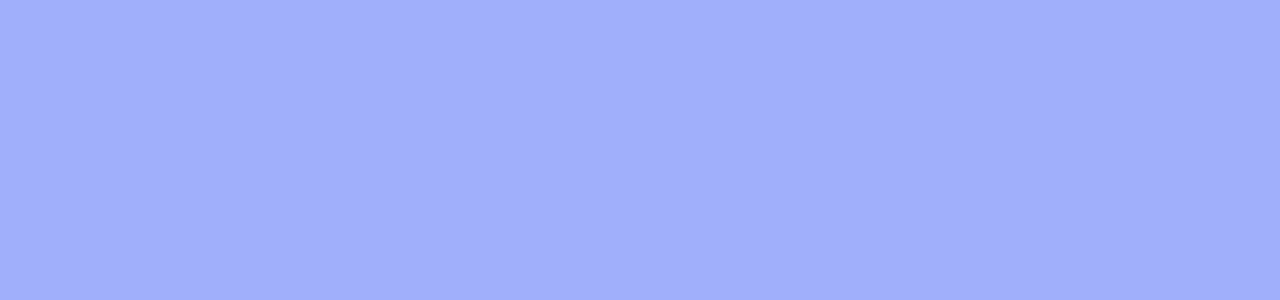
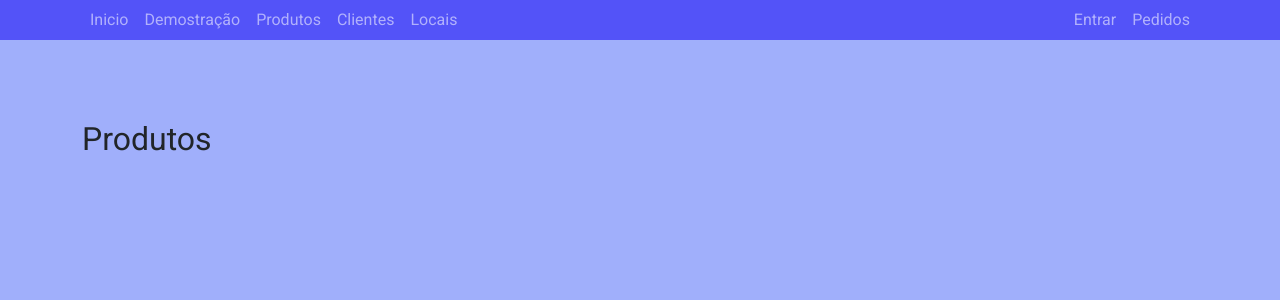
Before and after one commit to fmoreiranet/vue-Bololand, a Vue app: page /produtos in a window 1280 px wide. Shown: the top 300 px of the page. Built offline with nearby package versions, Linux system fonts and the light colour scheme.

Commit message:
2022-03-23 - instalar rotas

```diff
--- a/src/router/index.js
+++ b/src/router/index.js
@@ -23,7 +23,7 @@ const routes = [
   {
     path: '/produtos',
     name: 'produtos',
-    component: function () { import('@/views/ProdutosView.vue') }
+    component: () => import('@/views/ProdutosView.vue')
   }
 ]
 
--- a/src/views/LogonView.vue
+++ b/src/views/LogonView.vue
@@ -1,6 +1,7 @@
 <template>
   <div>
     <NavbarPage />
+    <section class="container">
       <form action="" class="col-12 col-md-6 m-auto bg-white p-5">
         <div class="form-group">
           <label>E-mail</label>
@@ -13,6 +14,7 @@
           <input type="password" class="form-control" />
         </div>
       </form>
+    </section>
   </div>
 </template>
 
--- a/src/views/ProdutosView.vue
+++ b/src/views/ProdutosView.vue
@@ -1,7 +1,9 @@
 <template>
   <div>
     <NavbarPage />
-    <h2>Produtos</h2>
+    <section class="container">
+      <h2>Produtos</h2>
+    </section>
   </div>
 </template>
 
```
Lines whose indentation alone changed are shown as unchanged.
